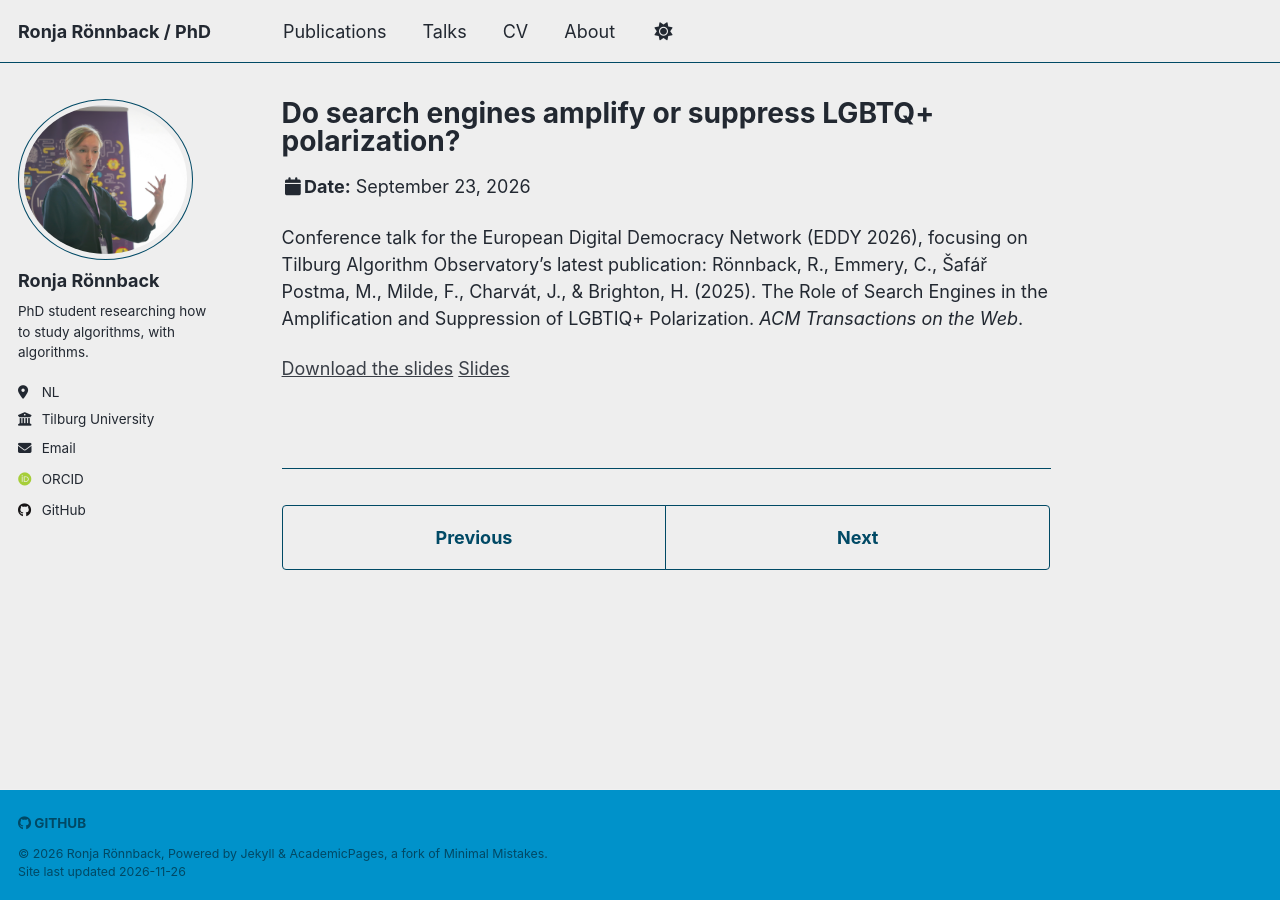
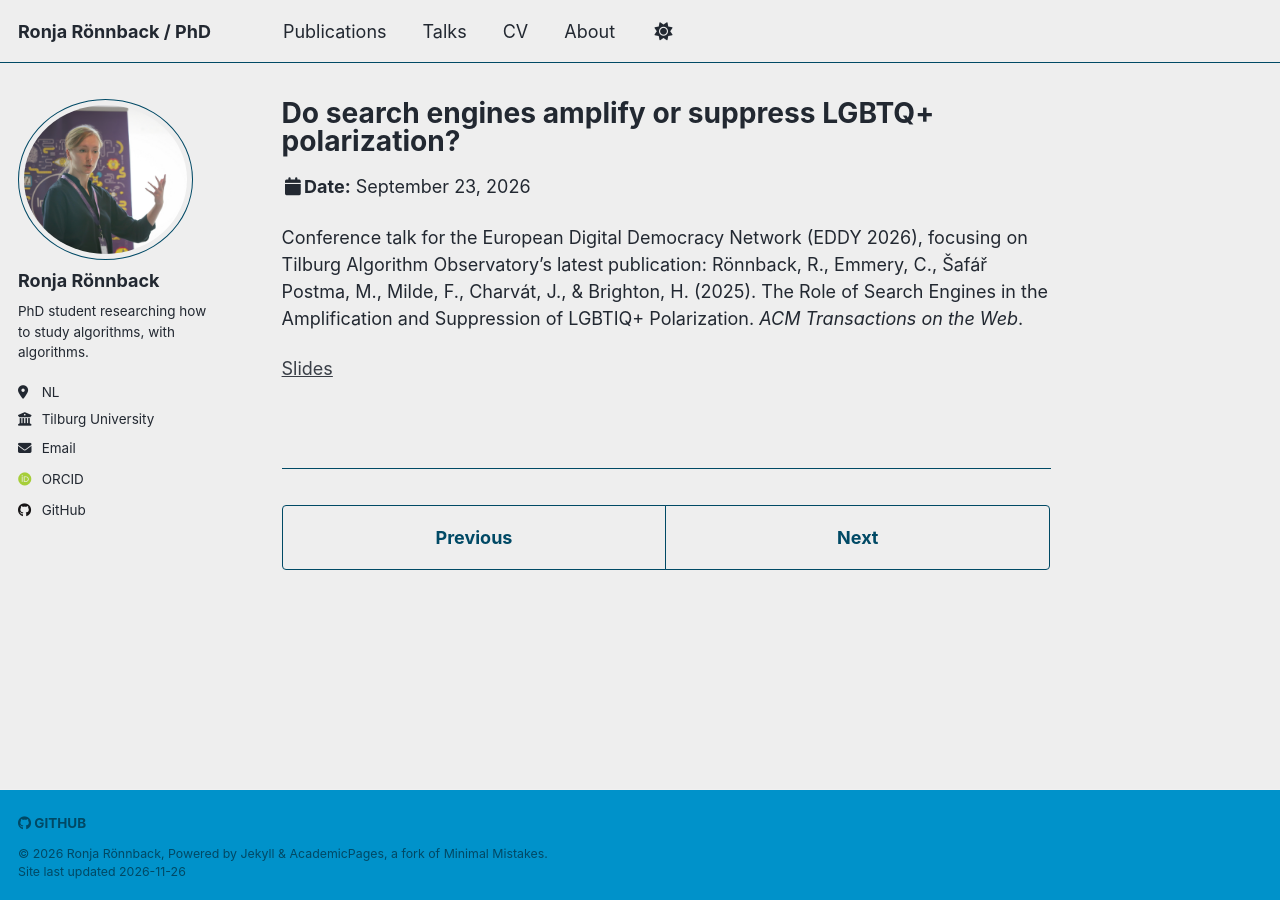
Before and after one commit to rtronnback/rtronnback.github.io, a Jekyll site: the page built from _talks/2026-09-23-EDDY_Vienna.md, in a window 1280 px wide. Built offline with Jekyll 4.4.1, drawn with Linux system fonts in a browser that asks for light colours; some web fonts are replaced; a script that is not in the unit is left out.

Commit message:
Update 2026-09-23-EDDY_Vienna.md

```diff
--- a/_talks/2026-09-23-EDDY_Vienna.md
+++ b/_talks/2026-09-23-EDDY_Vienna.md
@@ -11,5 +11,4 @@ location: "Vienna, Austria"
 Conference talk for the European Digital Democracy Network (EDDY 2026), focusing on Tilburg Algorithm Observatory's latest publication:
 Rönnback, R., Emmery, C., Šafář Postma, M., Milde, F., Charvát, J., & Brighton, H. (2025). The Role of Search Engines in the Amplification and Suppression of LGBTIQ+ Polarization. <i>ACM Transactions on the Web</i>.
 
-[Download the slides]({{ '/files/2026-09-23-EDDY_Vienna.pdf' | relative_url }})
 [Slides]({{ site.baseurl }}/files/2026-09-23-EDDY_Vienna.pdf)
```
